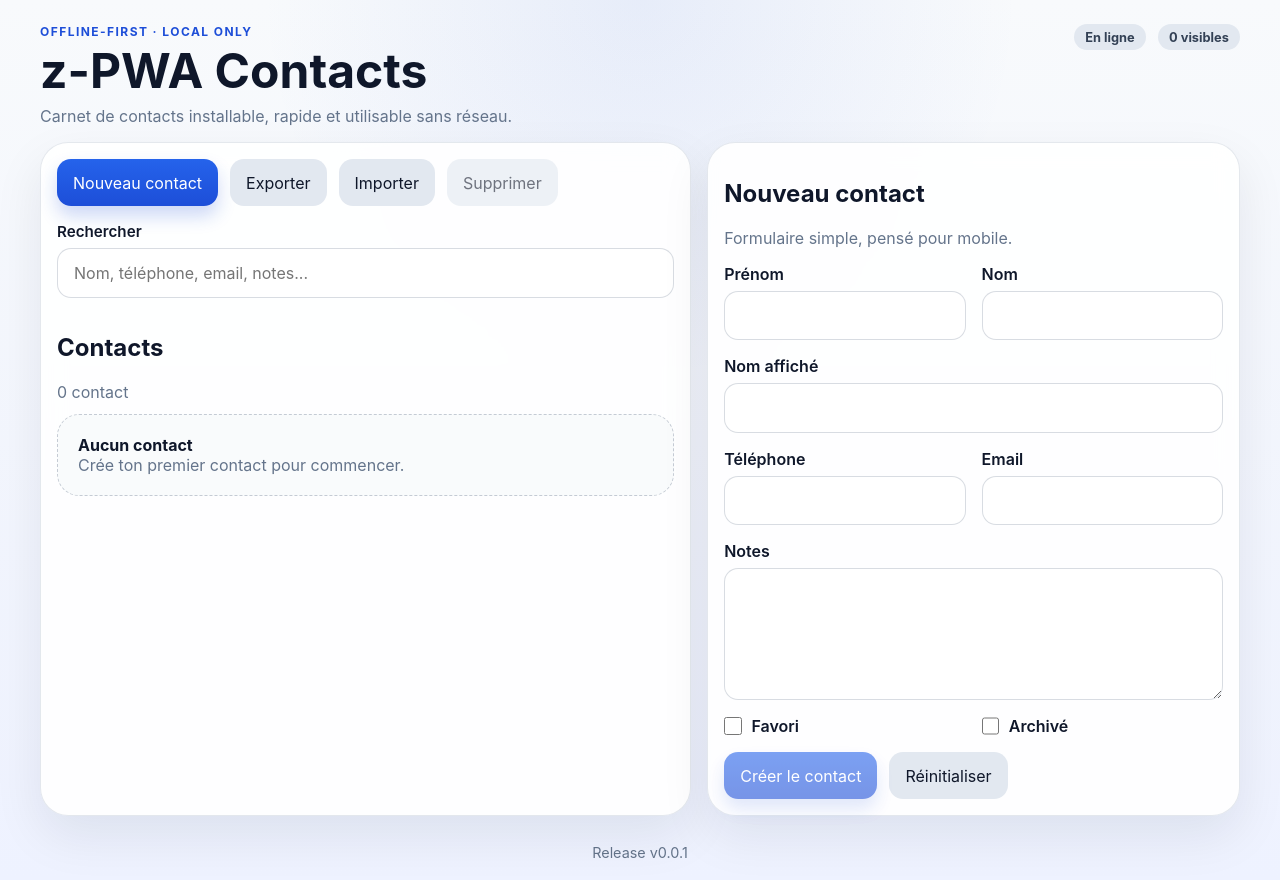
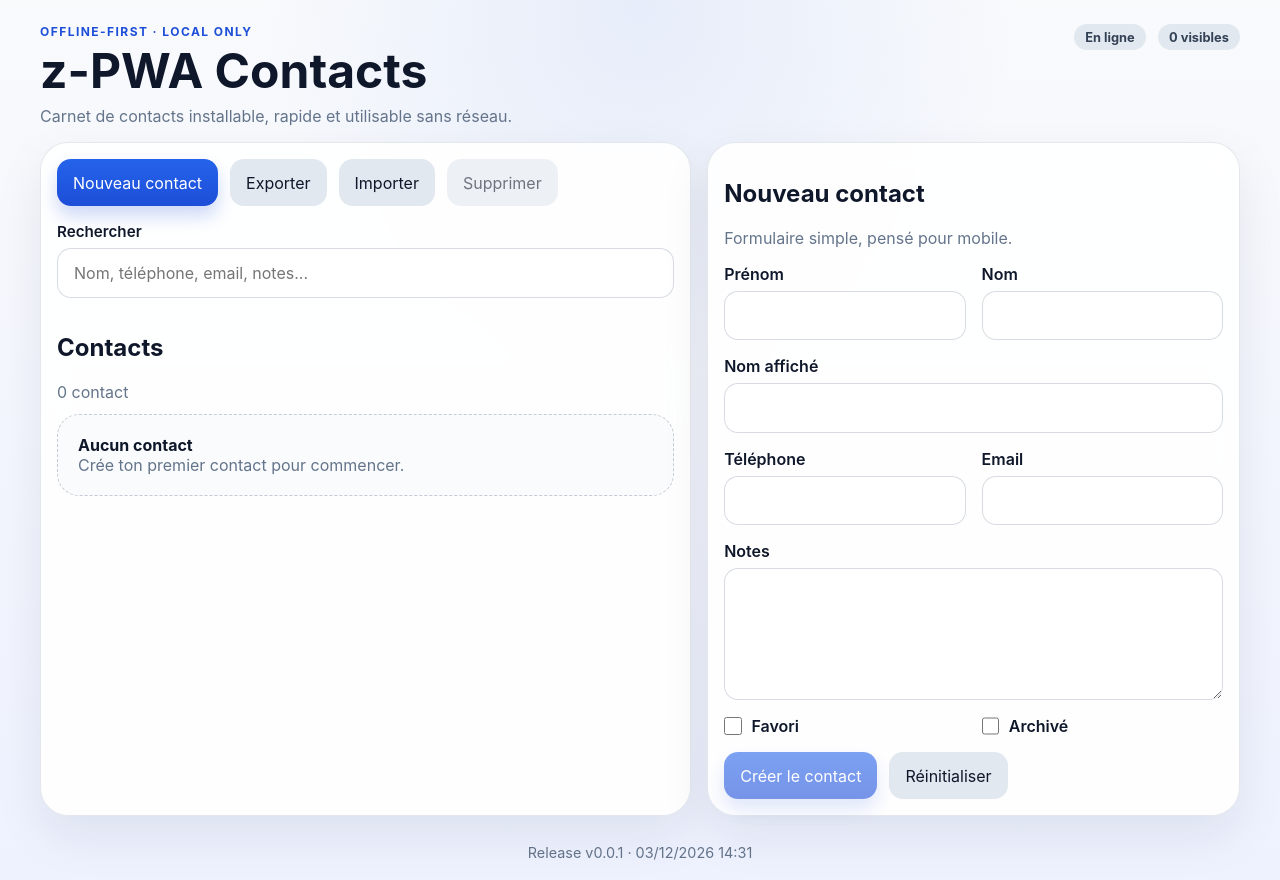
Before and after one commit to zuzu59/toto1036, a Vue app: page / in a window 1280 px wide. Built offline with nearby package versions, Linux system fonts and the light colour scheme.

Commit message:
feat: affiche la date de build de la release

```diff
--- a/src/App.vue
+++ b/src/App.vue
@@ -44,7 +44,7 @@
     </main>
 
     <footer class="app-footer">
-      <span>Release {{ appRelease }}</span>
+      <span>Release {{ appRelease }} · {{ appBuildLabel }}</span>
     </footer>
   </div>
 </template>
@@ -57,7 +57,7 @@ import SearchBar from '@/components/SearchBar.vue'
 import { createContact, deleteContact, exportContacts, findPotentialDuplicates, importContacts, listContacts, searchContacts, updateContact } from '@/services/contacts'
 import type { Contact } from '@/types/contact'
 import { contactToDraft, createEmptyContactDraft, hasMeaningfulValue } from '@/utils/contacts'
-import { APP_RELEASE } from '@/version'
+import { APP_BUILD_TIME, APP_RELEASE } from '@/version'
 
 const contacts = ref<Contact[]>([])
 const query = ref('')
@@ -75,6 +75,10 @@ let refreshTimer: number | undefined
 
 const onlineLabel = computed(() => (online.value ? 'En ligne' : 'Hors ligne'))
 const appRelease = APP_RELEASE
+const appBuildLabel = new Intl.DateTimeFormat('fr-FR', {
+  dateStyle: 'short',
+  timeStyle: 'short',
+}).format(new Date(APP_BUILD_TIME))
 
 function showNotice(message: string) {
   notice.value = message
--- a/src/env.d.ts
+++ b/src/env.d.ts
@@ -1,2 +1,4 @@
 /// <reference types="vite/client" />
 /// <reference types="vite-plugin-pwa/client" />
+
+declare const __APP_BUILD_TIME__: string
--- a/src/version.ts
+++ b/src/version.ts
@@ -1 +1,2 @@
 export const APP_RELEASE = 'v0.0.1'
+export const APP_BUILD_TIME = __APP_BUILD_TIME__
--- a/vite.config.ts
+++ b/vite.config.ts
@@ -5,6 +5,9 @@ import { VitePWA } from 'vite-plugin-pwa'
 
 export default defineConfig({
   base: './',
+  define: {
+    __APP_BUILD_TIME__: JSON.stringify(new Date().toISOString()),
+  },
   resolve: {
     alias: {
       '@': fileURLToPath(new URL('./src', import.meta.url)),
```
